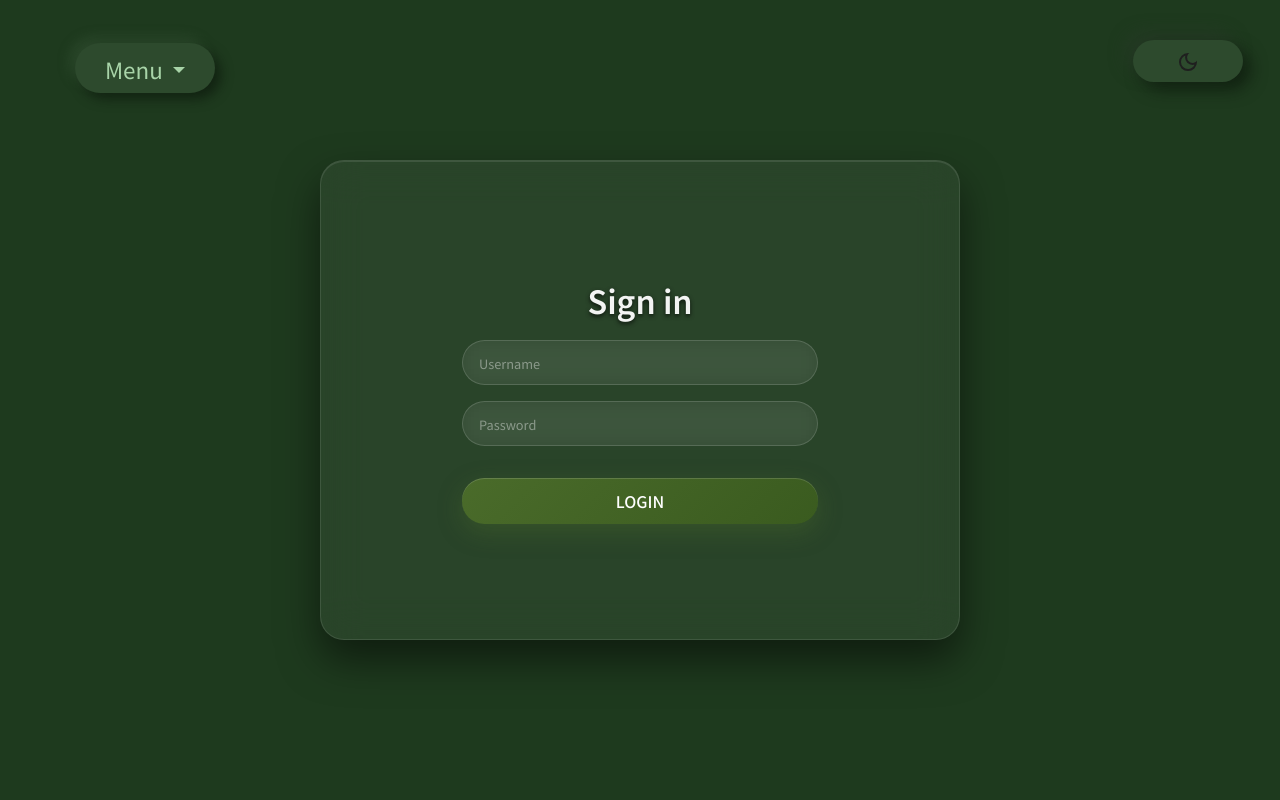
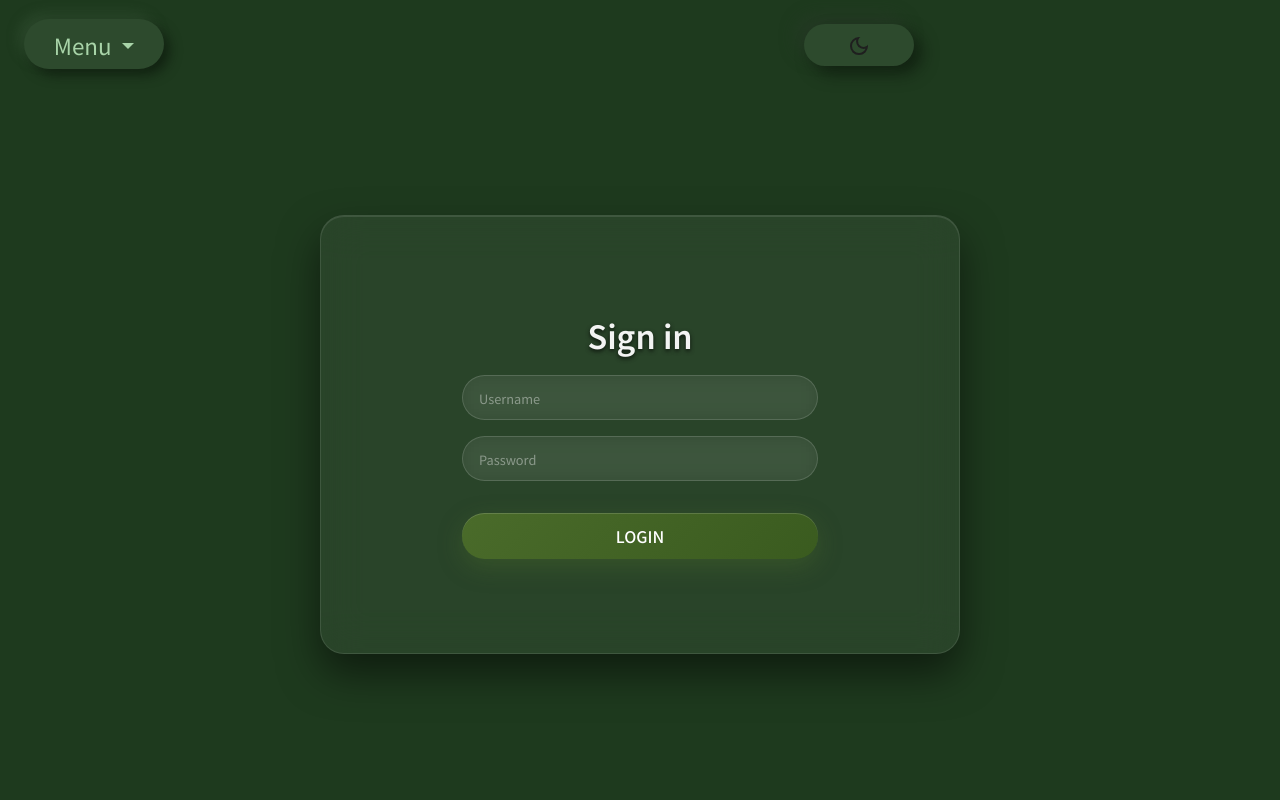
Before and after one commit to thao59/BrainWatch, a Django app: a page that uses brainwatch/templates/brainwatch/layout.html in a window 1280 px wide. Run offline with Django 5.2, Linux system fonts and the light colour scheme; some web fonts are replaced.

Commit message:
fixed styless.css and layout.html

```diff
--- a/brainwatch/static/brainwatch/styles.css
+++ b/brainwatch/static/brainwatch/styles.css
@@ -20,6 +20,14 @@ body
     position: relative;
     transition: all 0.4s cubic-bezier(0.4, 0, 0.2, 1);
     height: 100%;
+}
+
+.body_container
+{
+    display: flex;
+    flex-direction: column;
+    align-items: center;
+    width: 100%;
 }
 
 body.darkmode svg
@@ -65,6 +73,13 @@ body.darkmode .bodytheme_toggle:hover
 body.darkmode .bodytheme_toggle:active
 {
     box-shadow: inset 4px 4px 8px rgba(10, 20, 10, 0.6), inset -4px -4px 8px rgba(60, 90, 60, 0.3);
+}
+
+.header_menu
+{
+    display: flex;
+    width: 100%;
+    gap: 50%;
 }
 
 .btn-secondary
@@ -484,6 +499,7 @@ body.darkmode .profile_name
 .profile_body
 {
     flex: 1;
+    width: 100%;
 }
 
 .profile_display
@@ -830,9 +846,9 @@ body.darkmode .profile_content
 
 @media (max-width: 500px) and (min-width: 320px) {
     .clock {width: 80%; max-height: 360px; border-radius: 1.5rem; min-width: 280px; box-shadow: 8px 8px 5px rgba(140, 160, 140, 0.4), -8px -8px 5px rgba(220, 240, 220, 0.8);}
-    .block_body {width: 300px; position: relative;}
-    .bodytheme_toggle { position: absolute; right: 1%; top: -0.5%; width: 50px;}
-    .btn-secondary {position: fixed; left: 1%;}
+    .block_body {width: 100%;}
+    .bodytheme_toggle {width: 50px;}
+    .btn-secondary { left: 1%;}
     .title {font-size: 1.7rem; margin: 0.5rem;}
     .time {font-size: 3rem; padding: 0; width: 200px; height: 50%;}
     .dropdown_option {margin: 0.5rem;}
@@ -869,9 +885,8 @@ body.darkmode .profile_content
 @media (max-width: 767px) and (min-width: 501px)
 {
     .clock {width: 80%; max-height: 360px; border-radius: 1.5rem; min-width: 280px; box-shadow: 8px 8px 5px rgba(140, 160, 140, 0.4), -8px -8px 5px rgba(220, 240, 220, 0.8);}
-    .block_body {width: 300px; position: relative;}
-    .bodytheme_toggle { position: absolute; right: 1%; top: -0.5%;}
-    .btn-secondary { position: fixed; left: 2%;}
+    .block_body {width: 70%;}
+    .btn-secondary {left: 2%;}
     .title {font-size: 1.7rem; margin: 0.5rem;}
     .time {font-size: 3rem; padding: 0; width: 200px; height: 50%;}
     .dropdown_option {margin: 0.7rem;}
@@ -908,8 +923,7 @@ body.darkmode .profile_content
 @media (max-width: 991px) and (min-width: 768px) {
     .clock {width: 77%; max-height: 60%; border-radius: 1.5rem; min-width: 280px; box-shadow: 8px 8px 5px rgba(140, 160, 140, 0.4), -8px -8px 5px rgba(220, 240, 220, 0.8); gap: 0.4rem;}
     .block_body {width: 300px; position: relative;}
-    .bodytheme_toggle { position: absolute; right: 1%; top: 0;}
-    .btn-secondary { position: fixed; left: 3%; font-size: 1.4rem; height: 50px; width: 130px;}
+    .btn-secondary {left: 3%; font-size: 1.4rem; height: 50px; width: 130px;}
     .title {font-size: 3.6rem; margin-bottom: 0;}
     .time {font-size: 6rem; padding: 1rem; width: auto;}
     .dropdown_option {margin: 1.3rem; height: 50px; width: 200px; border-radius: 1.4rem; font-size: 1.4rem;}
@@ -949,8 +963,8 @@ body.darkmode .profile_content
 
 @media (max-width: 1100px) and (min-width: 992px) {
     .clock {width: 75%; border-radius: 4rem; gap: 1rem; max-height: 580px;}
-    .bodytheme_toggle { position: absolute; right: 1%; top: 2%; width: 110px;}
-    .btn-secondary { position: fixed; left: 3%; top: 3%; font-size: 1.4rem; height: 50px; width: 140px;}
+    .bodytheme_toggle {width: 110px;}
+    .btn-secondary {left: 3%; top: 3%; font-size: 1.4rem; height: 50px; width: 140px;}
     .setgoal_block {margin-top: 10rem;}
     .profile_display { padding: 2rem; margin-top: 15rem; width: 80%; margin-left: 6rem;}
     .profile_name {font-size: 3rem;}
@@ -989,8 +1003,8 @@ body.darkmode .profile_content
 
 @media (min-width: 1101px) {
     .clock {min-width: 40%; max-width: 60%; border-radius: 4rem; gap: 1rem; max-height: 580px; padding: 1rem;}
-    .bodytheme_toggle { position: absolute; right: 1%; top: 2%; width: 110px;}
-    .btn-secondary { position: fixed; left: 4%; top: 3%; font-size: 1.4rem; height: 50px; width: 140px;}
+    .bodytheme_toggle {width: 110px;}
+    .btn-secondary {left: 4%; top: 3%; font-size: 1.4rem; height: 50px; width: 140px;}
     .setgoal_block {margin-top: 10rem;}
     .profile_display {height: auto; padding: 2rem; margin-top: 12rem; width: 62%; margin-left: auto; margin-right: auto;}
     .profile_name {font-size: 2rem;}
--- a/brainwatch/templates/brainwatch/layout.html
+++ b/brainwatch/templates/brainwatch/layout.html
@@ -4,7 +4,7 @@
 <html>
     <head>
         <title> Brainwatch </title>
-        <meta name="viewport" content="width=device-width", initial-scale="1.0">
+        <meta name="viewport" content="width=device-width, initial-scale=1.0">
         <link href="https://cdn.jsdelivr.net/npm/bootstrap@5.3.7/dist/css/bootstrap.min.css" rel="stylesheet" integrity="sha384-LN+7fdVzj6u52u30Kp6M/trliBMCMKTyK833zpbD+pXdCLuTusPj697FH4R/5mcr" crossorigin="anonymous">
         <link href="{% static 'brainwatch/styles.css' %}" rel="stylesheet">
 
@@ -15,6 +15,8 @@
 
     </head>
     <body>
+      <div class="body_container">
+        <div class="header_menu">
           <div class="dropdown">
             <button class="btn btn-secondary dropdown-toggle" type="button" data-bs-toggle="dropdown" aria-expanded="false">
               Menu
@@ -32,16 +34,17 @@
             </ul>
           </div>
 
-        {% block body %}
-        {% endblock %}
-
           <div class="menubar_right">
             <button class="bodytheme_toggle">
               <svg class="moon_icon" xmlns="http://www.w3.org/2000/svg" height="24px" viewBox="0 -960 960 960" width="24px" fill="#1f1f1f"><path d="M480-120q-150 0-255-105T120-480q0-150 105-255t255-105q14 0 27.5 1t26.5 3q-41 29-65.5 75.5T444-660q0 90 63 153t153 63q55 0 101-24.5t75-65.5q2 13 3 26.5t1 27.5q0 150-105 255T480-120Zm0-80q88 0 158-48.5T740-375q-20 5-40 8t-40 3q-123 0-209.5-86.5T364-660q0-20 3-40t8-40q-78 32-126.5 102T200-480q0 116 82 198t198 82Zm-10-270Z"/></svg>
               <svg class="sun_icon" xmlns="http://www.w3.org/2000/svg" height="24px" viewBox="0 -960 960 960" width="24px" fill="#1f1f1f"><path d="M480-360q50 0 85-35t35-85q0-50-35-85t-85-35q-50 0-85 35t-35 85q0 50 35 85t85 35Zm0 80q-83 0-141.5-58.5T280-480q0-83 58.5-141.5T480-680q83 0 141.5 58.5T680-480q0 83-58.5 141.5T480-280ZM200-440H40v-80h160v80Zm720 0H760v-80h160v80ZM440-760v-160h80v160h-80Zm0 720v-160h80v160h-80ZM256-650l-101-97 57-59 96 100-52 56Zm492 496-97-101 53-55 101 97-57 59Zm-98-550 97-101 59 57-100 96-56-52ZM154-212l101-97 55 53-97 101-59-57Zm326-268Z"/></svg>
             </button>
           </div>
+        </div>
 
+        {% block body %}
+        {% endblock %}
+      </div>
       <script src="{% static 'brainwatch/brainwatch.js' %}"></script>
       <script src="https://cdn.jsdelivr.net/npm/bootstrap@5.3.7/dist/js/bootstrap.bundle.min.js" integrity="sha384-ndDqU0Gzau9qJ1lfW4pNLlhNTkCfHzAVBReH9diLvGRem5+R9g2FzA8ZGN954O5Q" crossorigin="anonymous"></script>
     </body>
```
Lines whose indentation alone changed are shown as unchanged.
